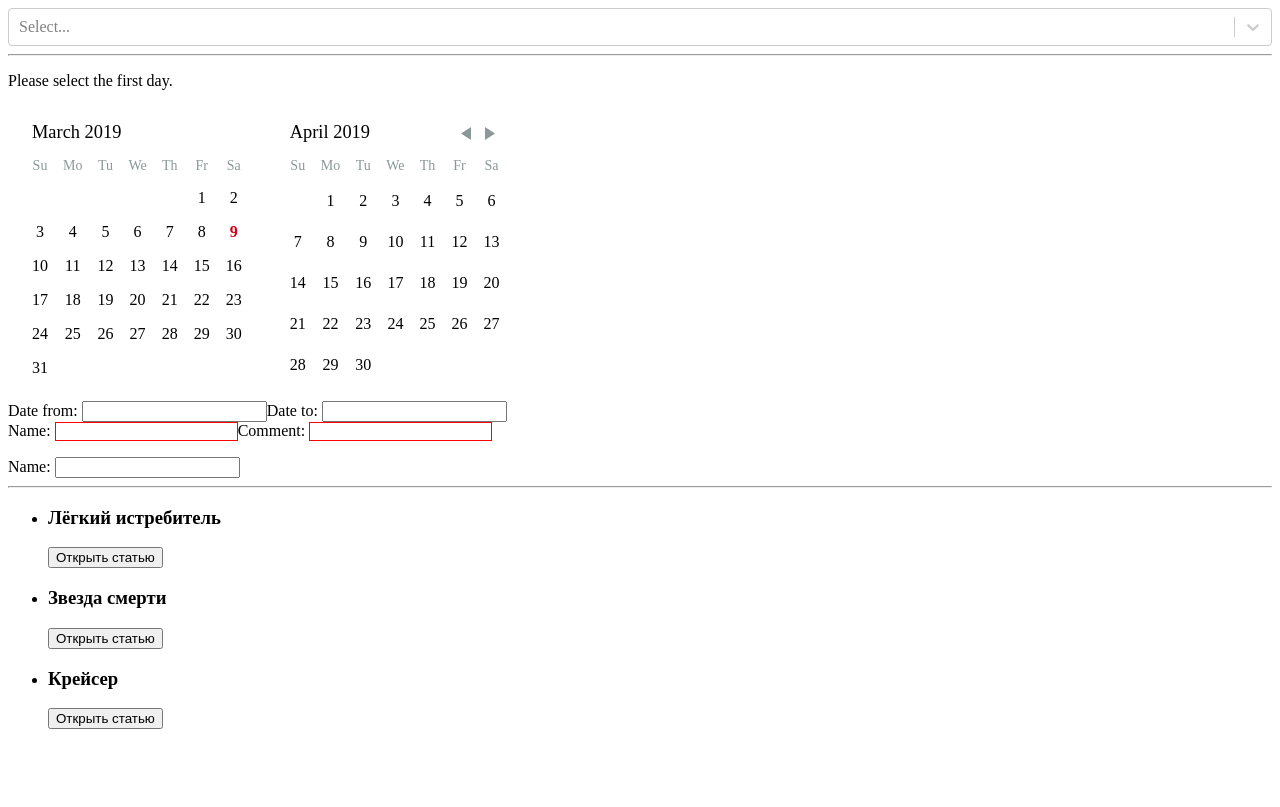
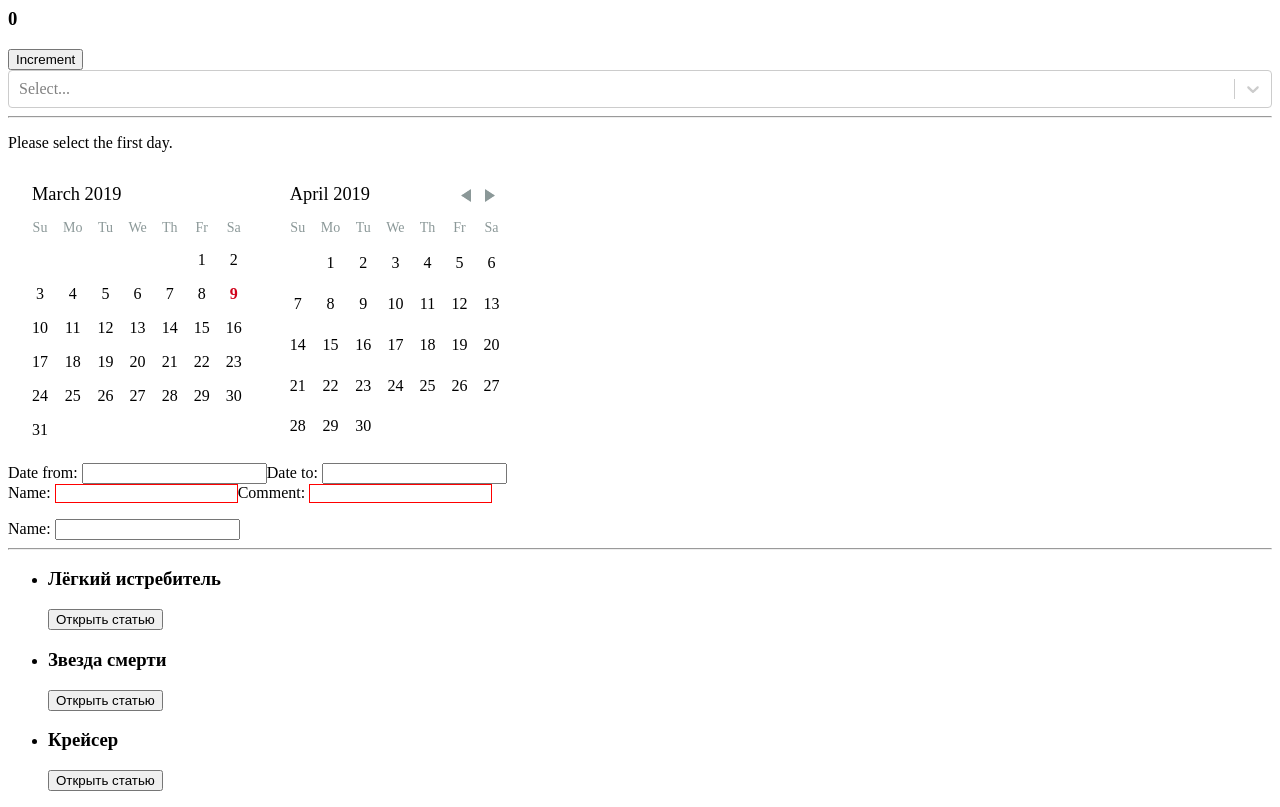
Before and after one commit to Deepgmc/lessons, a React app: page / in a window 1280 px wide. Built offline with nearby package versions, Linux system fonts and the light colour scheme.

Commit message:
add redux flow, counter

```diff
--- a/package.json
+++ b/package.json
@@ -15,7 +15,9 @@
     "react": "^16.7.0",
     "react-day-picker": "^7.3.0",
     "react-dom": "^16.7.0",
-    "react-select": "^2.4.1"
+    "react-redux": "^7.0.3",
+    "react-select": "^2.4.1",
+    "redux": "^4.0.1"
   },
   "devDependencies": {
     "@babel/core": "^7.2.2",
--- /dev/null
+++ b/src/AC/index.js
@@ -0,0 +1,5 @@
+export function increment(){
+    return {
+        type: 'INCREMENT'
+    }
+}
--- a/src/components/App/App.js
+++ b/src/components/App/App.js
@@ -3,6 +3,8 @@ import ArticleList from '../ArticleList'
 import UserForm from '../UserForm/UserForm'
 import ReactSelect from 'react-select'
 import { articles } from '../../fixtures';
+import Counter from '../Counter'
+
 import './globalStyle.css';
 
 export default class App extends React.Component {
@@ -18,6 +20,7 @@ export default class App extends React.Component {
         }));
         return (
             <div>
+                <Counter />
                 <ReactSelect options={options} value={this.state.selection} onChange={this.changeSelection} />
                 <UserForm />
                 <ArticleList articles={articles} />
--- /dev/null
+++ b/src/components/Counter.js
@@ -0,0 +1,29 @@
+import React, {Component} from 'react'
+import PropTypes from 'prop-types'
+import {connect} from 'react-redux'
+import {increment} from '../AC'
+
+class Counter extends Component {
+    static propTypes = {
+        counter: PropTypes.number
+    }
+    render (){
+        return (
+            <div>
+                <h3>{this.props.counter}</h3>
+                <button onClick={this.handleIncrement}>Increment</button>
+            </div>
+        )
+    }
+
+    handleIncrement = () => {
+        this.props.increment()
+    }
+}
+
+export default connect(
+    (state) => ({
+        counter: state.count
+    }),
+    { increment }
+)(Counter)
--- /dev/null
+++ b/src/components/Root.js
@@ -0,0 +1,14 @@
+import React from 'react'
+import App from './App/App'
+import store from '../store'
+import {Provider} from 'react-redux'
+
+function Root(props){
+    return (
+        <Provider store = {store}>
+            <App {...props} />
+        </Provider>
+    )
+}
+
+export default Root
--- a/src/index.js
+++ b/src/index.js
@@ -1,5 +1,5 @@
 import React from 'react';
 import { render } from 'react-dom';
-import App from './components/App/App';
+import Root from './components/Root';
 
-render(<App />, document.getElementById('main_container'));
+render(<Root />, document.getElementById('main_container'));
--- /dev/null
+++ b/src/reducer/counter.js
@@ -0,0 +1,9 @@
+export default (count = 0, action) => {
+    const {type} = action
+    switch(type){
+        case 'INCREMENT': return count + 1
+            break;
+        default:
+            return count
+    }
+}
--- /dev/null
+++ b/src/reducer/index.js
@@ -0,0 +1,6 @@
+import {combineReducers} from 'redux'
+import counterReducer from './counter'
+
+export default combineReducers({
+    count: counterReducer
+})
--- /dev/null
+++ b/src/store/index.js
@@ -0,0 +1,9 @@
+import {createStore} from 'redux'
+import reducer from '../reducer'
+
+const store = createStore(reducer)
+
+//dev only
+window.store = store
+
+export default store
```
Also changed, not shown: 1 other file (tests, documents, lock files or other folders).
